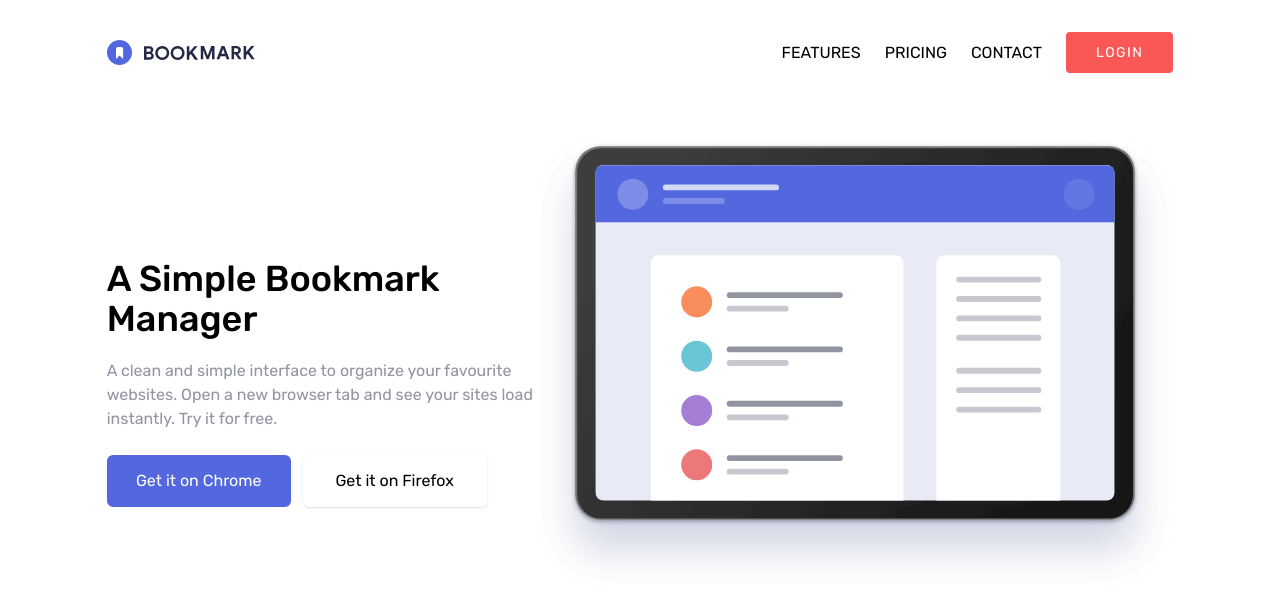
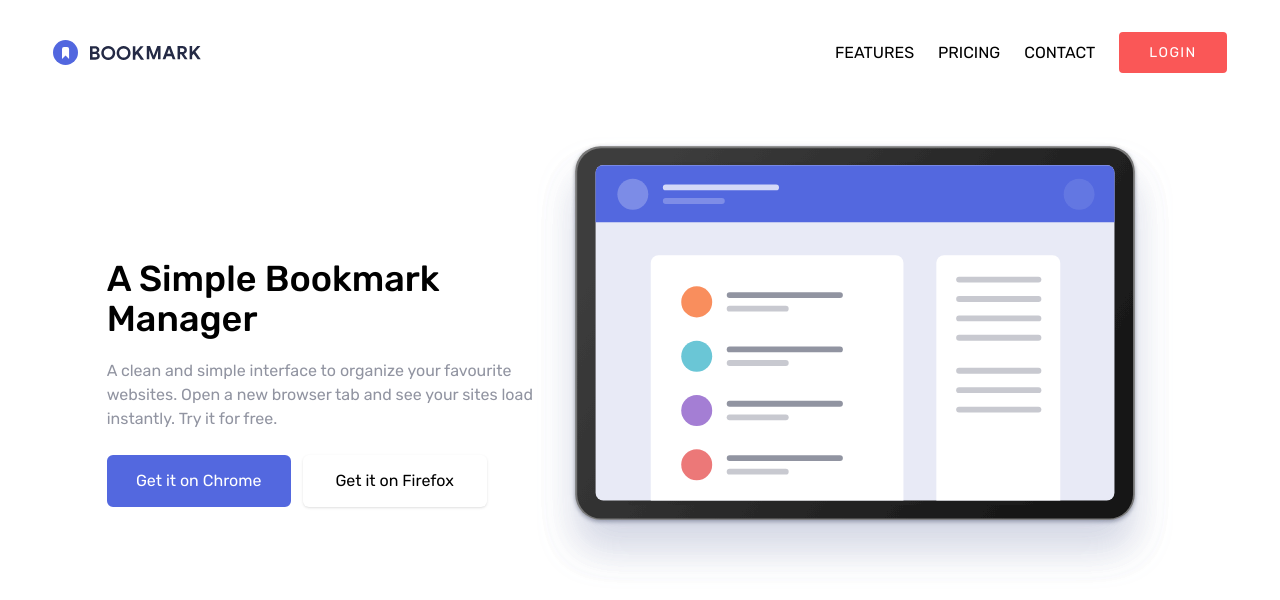
Before and after one commit to talison-cardoso/bookmark-landing-page, a React (Vite) app: page / in a window 1280 px wide. Shown: the top 600 px of the page. Built offline with nearby package versions, Linux system fonts and the light colour scheme.

Commit message:
CHANGE: max-width ocupando 85% da tela

```diff
--- a/src/components/Header/index.tsx
+++ b/src/components/Header/index.tsx
@@ -1,12 +1,12 @@
 import iconLogo from "../../assets/images/logo-bookmark.svg";
 import iconHamburger from "../../assets/images/icon-hamburger.svg";
 
-import SideBar from "../SideBar";
+// import SideBar from "../SideBar";
 import NavBar from "../NavBar";
 
 const Header = () => {
   return (
-    <header className="w-10/12 m-auto mt-8 lg:max-w-screen-xl">
+    <header className="w-11/12 m-auto mt-8 ">
       <div className="flex justify-between items-center">
         <a href="/">
           <img className="" src={iconLogo} alt="" />
```
